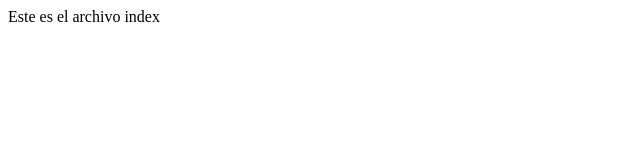
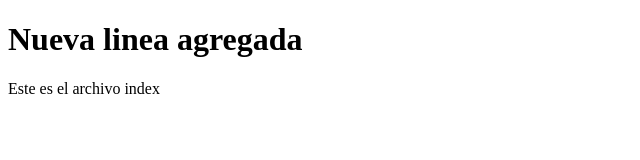
Before and after one commit to Andree-idexpasco/nueva_git, a plain HTML site: page index.html in a window 1280 px wide. Shown: the whole page, without its empty margins (0-640 px from the left). Drawn offline with Linux system fonts and the light colour scheme.

Commit message:
Nuevo commit para github

```diff
--- a/index.html
+++ b/index.html
@@ -7,6 +7,7 @@
   <title>Document</title>
 </head>
 <body>
+  <h1>Nueva linea agregada</h1>
   Este es el archivo index
 </body>
 </html>
```
